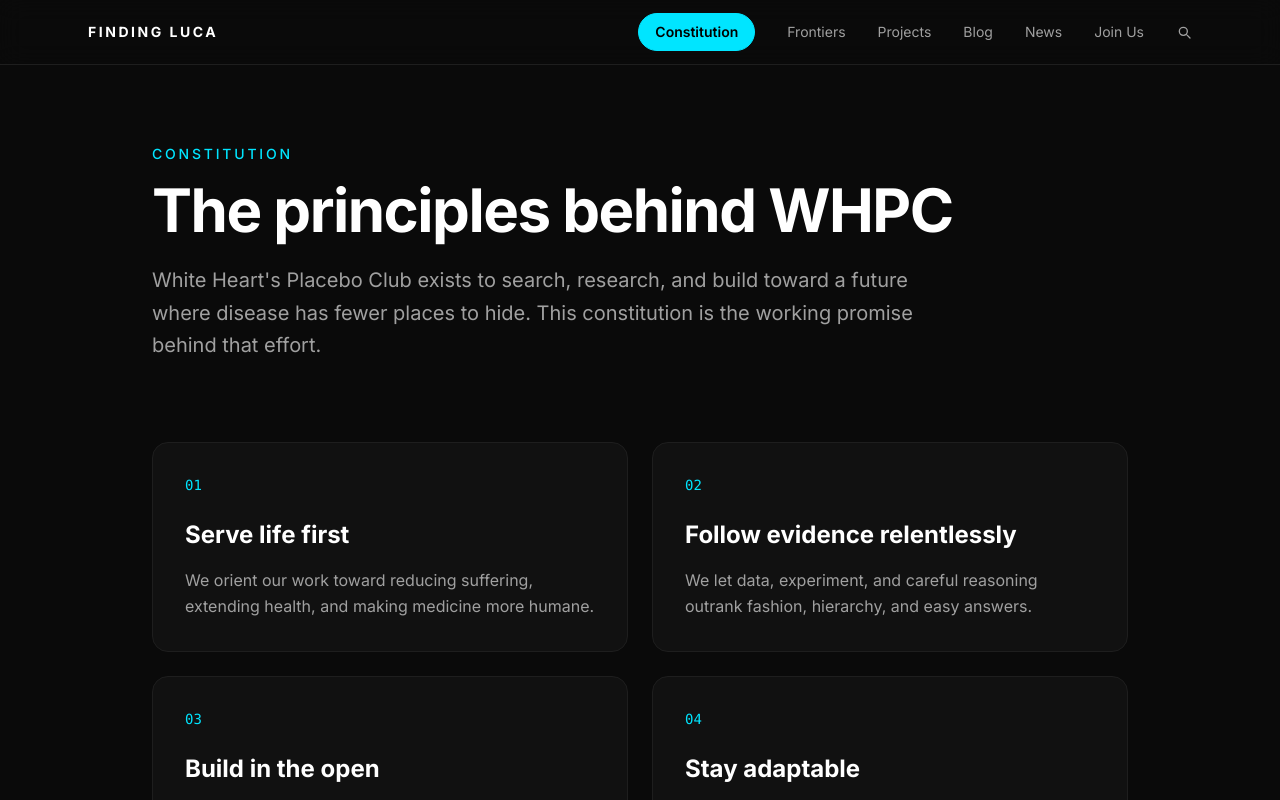
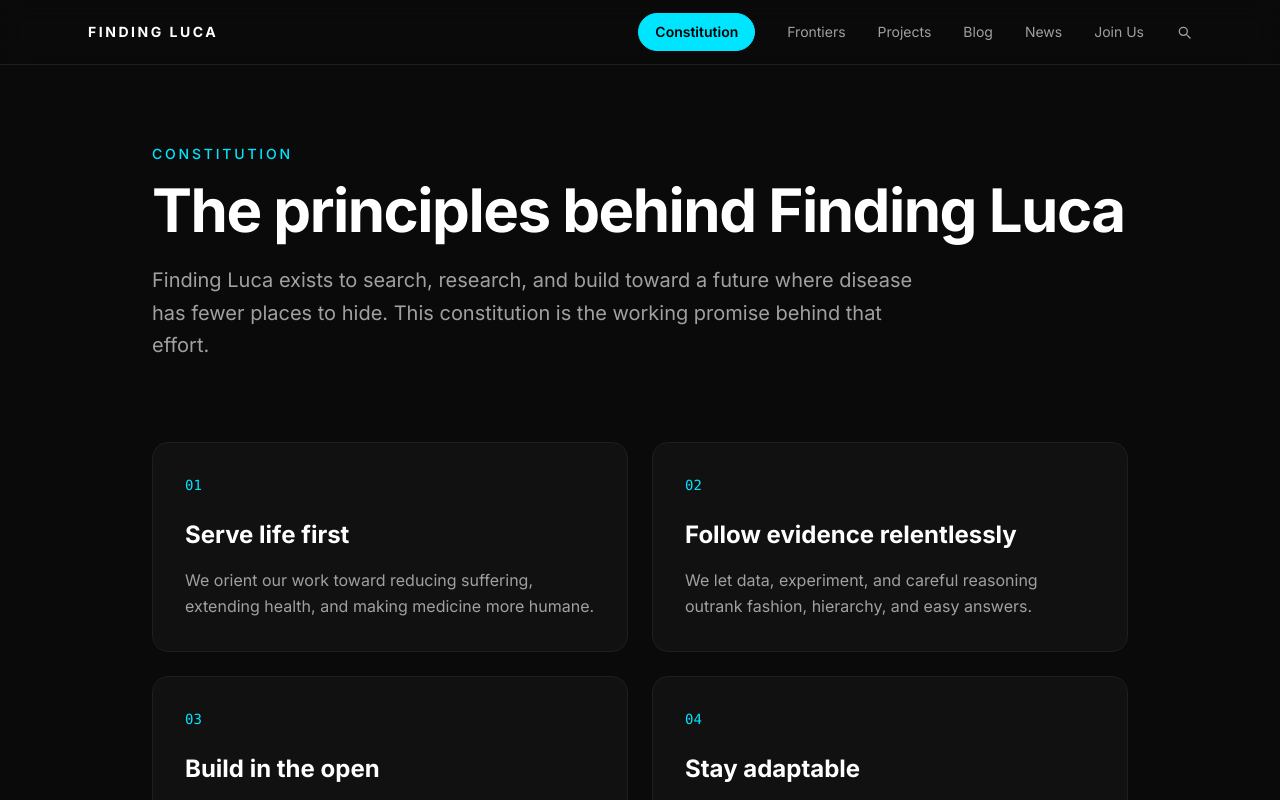
Before and after one commit to ashishmishrabitw-debug/findingluca, a Next.js app: page /constitution in a window 1280 px wide. Shown: the top 800 px of the page. Built offline with nearby package versions, Linux system fonts and the light colour scheme.

Commit message:
Remove remaining WHPC branding

```diff
--- a/app/constitution/page.tsx
+++ b/app/constitution/page.tsx
@@ -26,12 +26,12 @@ export default function ConstitutionPage() {
             Constitution
           </p>
           <h1 className="text-5xl md:text-6xl font-bold tracking-tight mb-6">
-            The principles behind WHPC
+            The principles behind Finding Luca
           </h1>
           <p className="text-[#a0a0a0] text-xl max-w-3xl leading-relaxed">
-            White Heart&apos;s Placebo Club exists to search, research, and
-            build toward a future where disease has fewer places to hide. This
-            constitution is the working promise behind that effort.
+            Finding Luca exists to search, research, and build toward a future
+            where disease has fewer places to hide. This constitution is the
+            working promise behind that effort.
           </p>
         </div>
 
--- a/app/layout.tsx
+++ b/app/layout.tsx
@@ -12,14 +12,14 @@ const inter = Inter({
 });
 
 export const metadata: Metadata = {
-  title: "WHPC | Search and Research Laboratory",
+  title: "Finding Luca | Search and Research Laboratory",
   description:
     "A research laboratory dedicated to pioneering the next generation of medicine through science, technology, and human curiosity.",
   openGraph: {
-    title: "WHPC | Search and Research Laboratory",
+    title: "Finding Luca | Search and Research Laboratory",
     description:
       "A research laboratory dedicated to pioneering the next generation of medicine through science, technology, and human curiosity.",
-    siteName: "WHPC",
+    siteName: "Finding Luca",
   },
 };
 
```
Also changed, not shown: app/icon.png.
